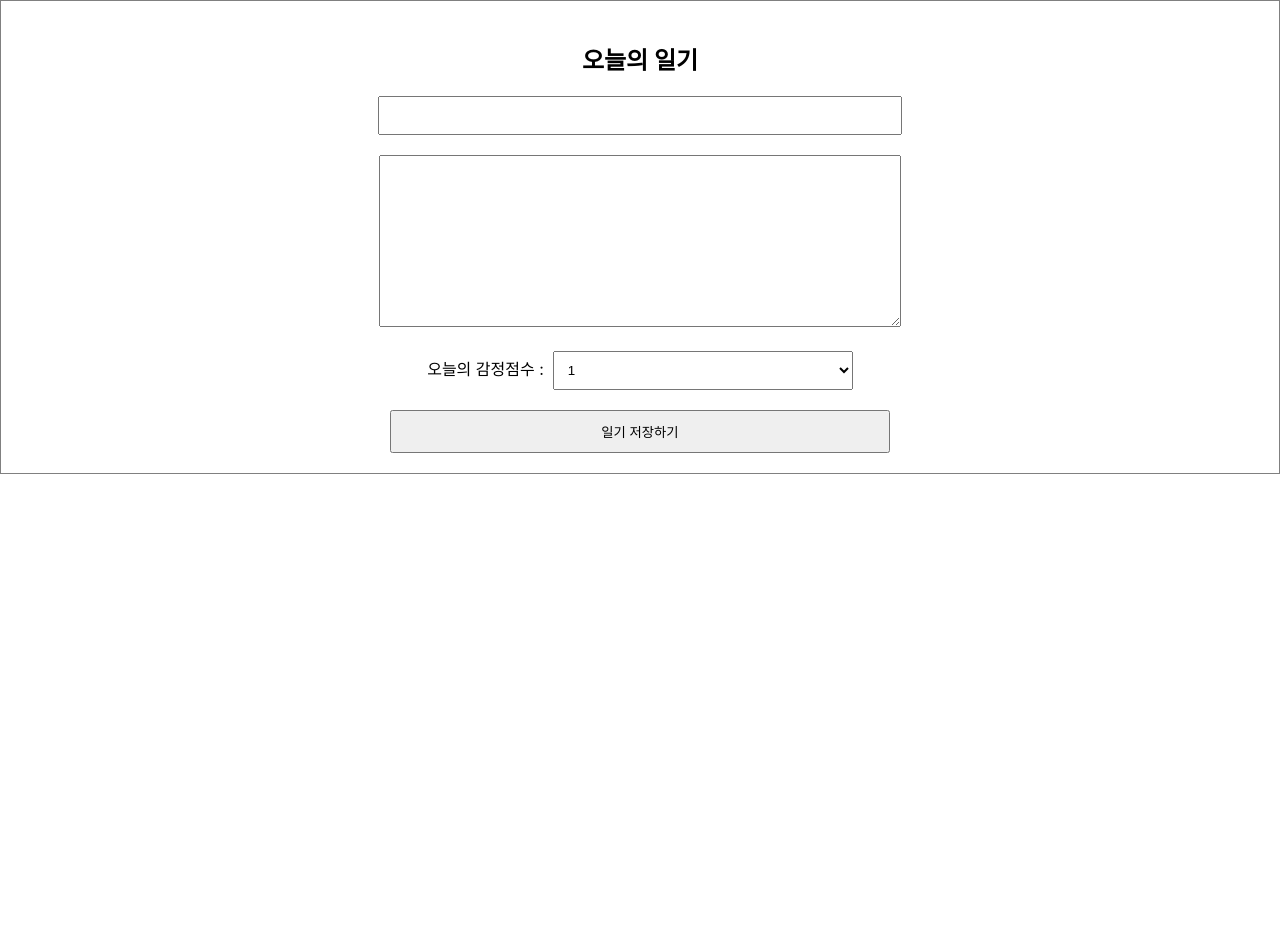
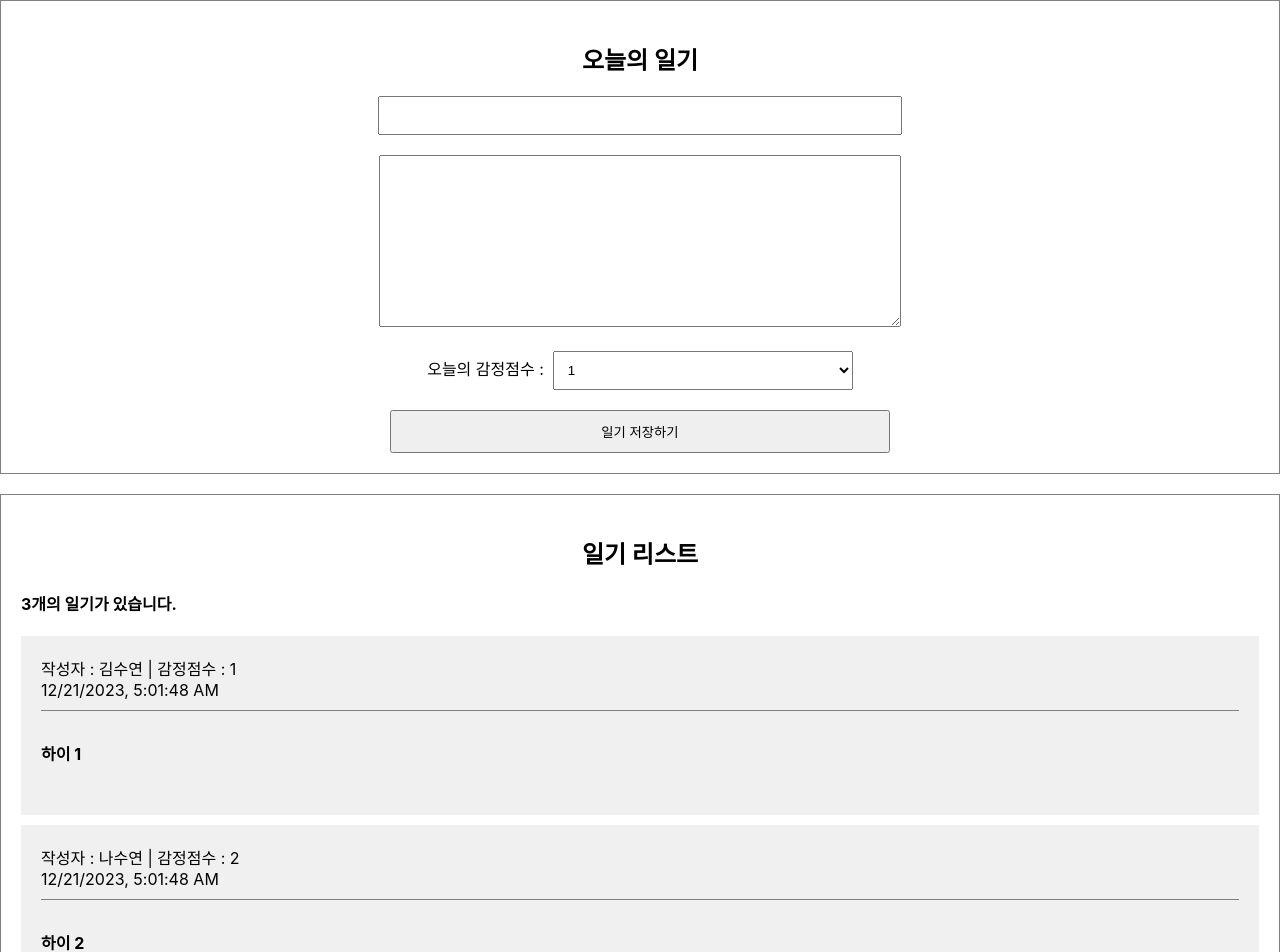
Before and after one commit to sueyon032/react_study, a React (Create React App) app in the folder simplediary/: page / in a window 1280 px wide. Shown: the top 952 px of the page. Before the commit the page ends 800 px from the top, so only its background shows below. Built offline with nearby package versions, Linux system fonts and the light colour scheme.

Commit message:
React 기본 - 간단한 일기장 프로젝트 | React에서 배열 사용하기 1 - 리스트 렌더링 (조회)

```diff
--- a/simplediary/src/App.css
+++ b/simplediary/src/App.css
@@ -1,3 +1,4 @@
+/*Editor*/
 .DiaryEditor {
     border: 1px solid gray;
     text-align: center;
@@ -26,3 +27,41 @@
     padding: 10px;
     cursor: pointer;
 }
+
+
+/*List*/
+
+.DiaryList {
+    border: 1px solid gray;
+    padding: 20px;
+    margin-top: 20px;
+}
+
+.DiaryList h2 {
+    text-align: center;
+}
+
+
+/*Item*/
+
+.DiaryItem {
+    background-color: rgb(240, 240, 240);
+    margin-bottom: 10px;
+    padding: 20px;
+}
+
+.DiaryItem .info {
+    border-bottom: 1px solid gray;
+    padding-bottom: 10px;
+    margin-bottom: 10px;
+}
+
+.DiaryItem .data {
+    color: gray;
+}
+
+.DiaryItem .content {
+    font-weight: bold;
+    margin-bottom: 30px;
+    margin-top: 30px;
+}
--- a/simplediary/src/App.js
+++ b/simplediary/src/App.js
@@ -1,12 +1,39 @@
-import './App.css';
+import React, { useState, useEffect } from "react";
 import DiaryEditor from './DiaryEditor';
+import DiaryList from './DiaryList';
+import "./App.css";
+
+const dummyList = [
+  {
+    id: 1,
+    author: "김수연",
+    content: "하이 1",
+    emotion: 1,
+    created_date: new Date().getTime(),
+  },
+  {
+    id: 2,
+    author: "나수연",
+    content: "하이 2",
+    emotion: 2,
+    created_date: new Date().getTime(),
+  },
+  {
+    id: 3,
+    author: "다수연",
+    content: "하이 3",
+    emotion: 3,
+    created_date: new Date().getTime(),
+  },
+]
 
 function App() {
   return (
     <div className="App">
-      <DiaryEditor/>
+      <DiaryEditor />
+      <DiaryList diaryList={dummyList}/>
     </div>
   );
-}
+};
 
 export default App;
--- /dev/null
+++ b/simplediary/src/DiaryList.js
@@ -0,0 +1,29 @@
+import DiaryItem from "./Diaryitem";
+
+const DiaryList = ({ diaryList }) => {
+    console.log(diaryList);
+
+    return (
+        <div className="DiaryList">
+            <h2>일기 리스트</h2>
+            <h4>{diaryList.length}개의 일기가 있습니다.</h4>
+            <div>
+                {diaryList.map((it) => (
+                    <DiaryItem key={it.id} {...it}/>
+                    // <div key={it.id}>
+                    //     <div>작성자 : {it.author}</div>
+                    //     <div>일기 : {it.content}</div>
+                    //     <div>감정 : {it.emotion}</div>
+                    //     <div>작성 시간(ms) : {it.created_date}</div>
+                    // </div>
+                ))}
+            </div>
+        </div>
+    );
+};
+
+DiaryList.defaultProps = {
+    diaryList: [],
+};
+
+export default DiaryList;
--- /dev/null
+++ b/simplediary/src/Diaryitem.js
@@ -0,0 +1,14 @@
+const DiaryItem = ({ author, content, created_date, emotion, id }) => {
+    return (
+        <div className="DiaryItem">
+            <div className="info">
+                <span>작성자 : {author} | 감정점수 : {emotion}</span>
+                <br />
+                <span className="date">{new Date(created_date).toLocaleString()}</span>
+            </div>
+            <div className="content">{content}</div>
+        </div>
+    );
+};
+
+export default DiaryItem;
```
